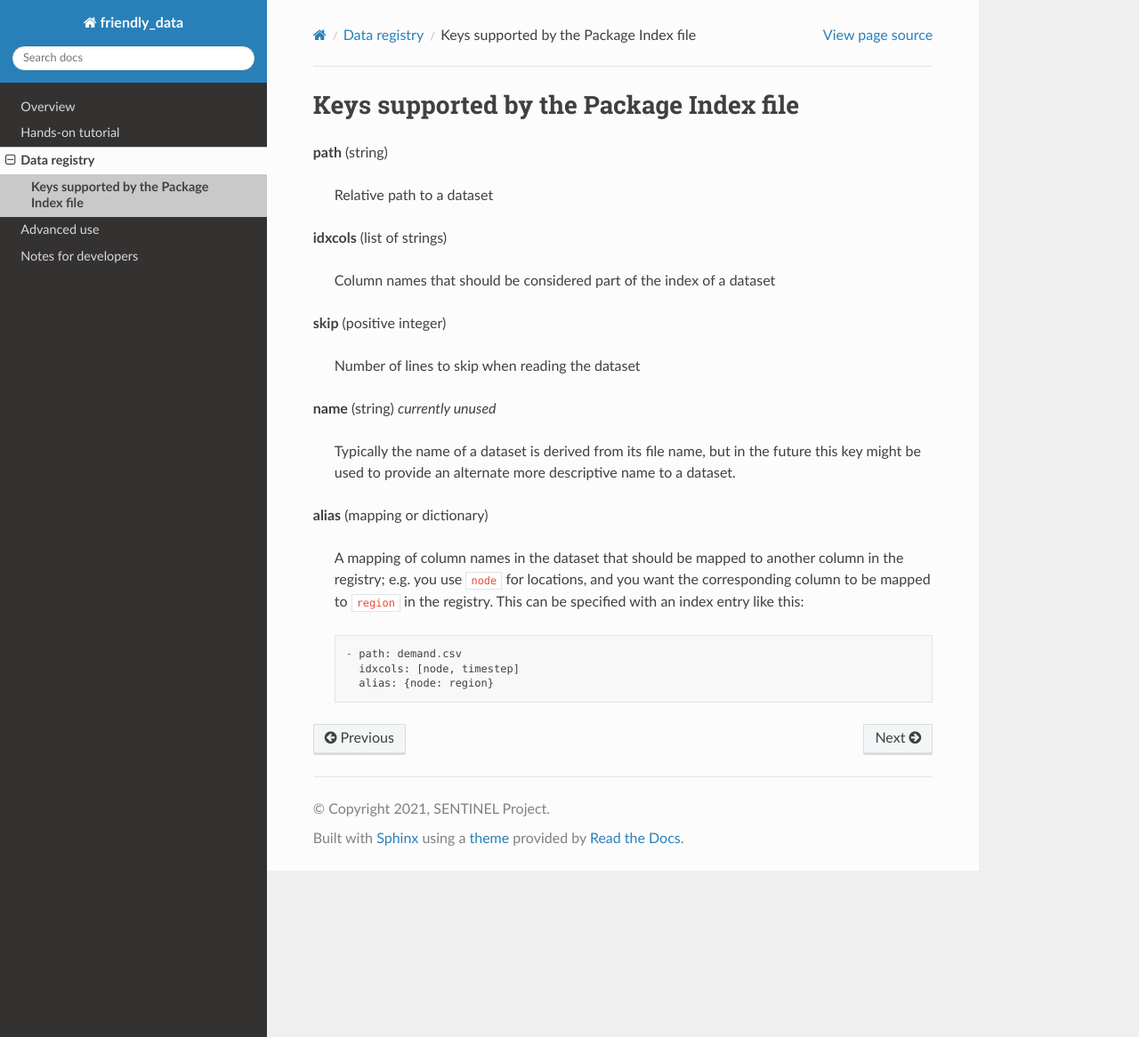
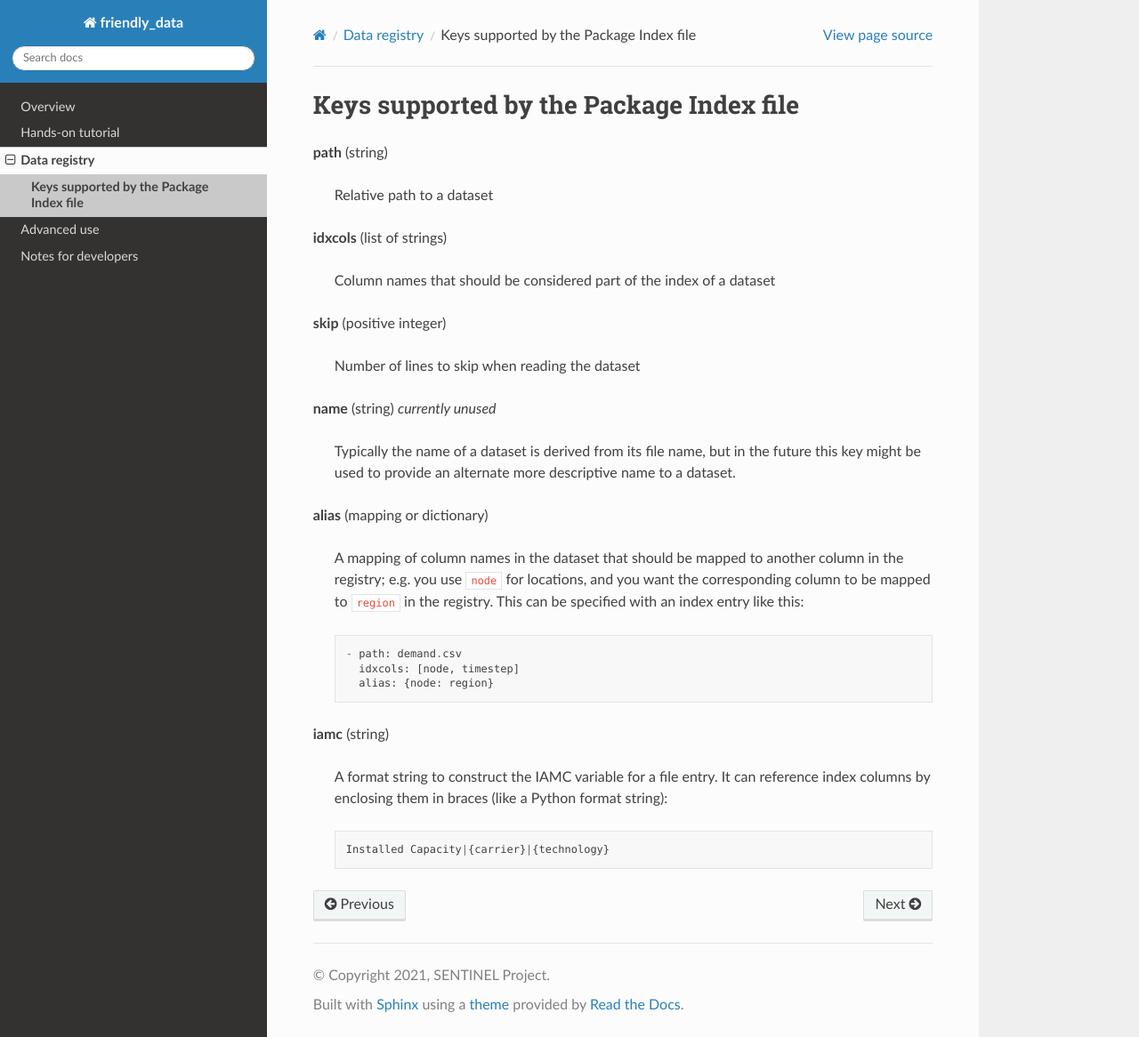
Before and after one commit to sentinel-energy/friendly_data, a Sphinx documentation site: the page built from doc/api/index-file.rst, in a window 1280 px wide and 1166 px high. Shown: the whole window at 89% size. Built offline with Sphinx 7.4.7 and the Read the Docs theme 2.0.0, drawn with Linux system fonts in a browser that asks for light colours; pages that are not in the unit, such as notebooks, are missing from menus.

Commit message:
doc/api/index-file.rst: document new index key

```diff
--- a/doc/api/index-file.rst
+++ b/doc/api/index-file.rst
@@ -32,3 +32,11 @@ Keys supported by the Package Index file
       - path: demand.csv
         idxcols: [node, timestep]
         alias: {node: region}
+
+**iamc** (string)
+
+    A format string to construct the IAMC variable for a file entry.
+    It can reference index columns by enclosing them in braces (like a
+    Python format string)::
+
+      Installed Capacity|{carrier}|{technology}
```
